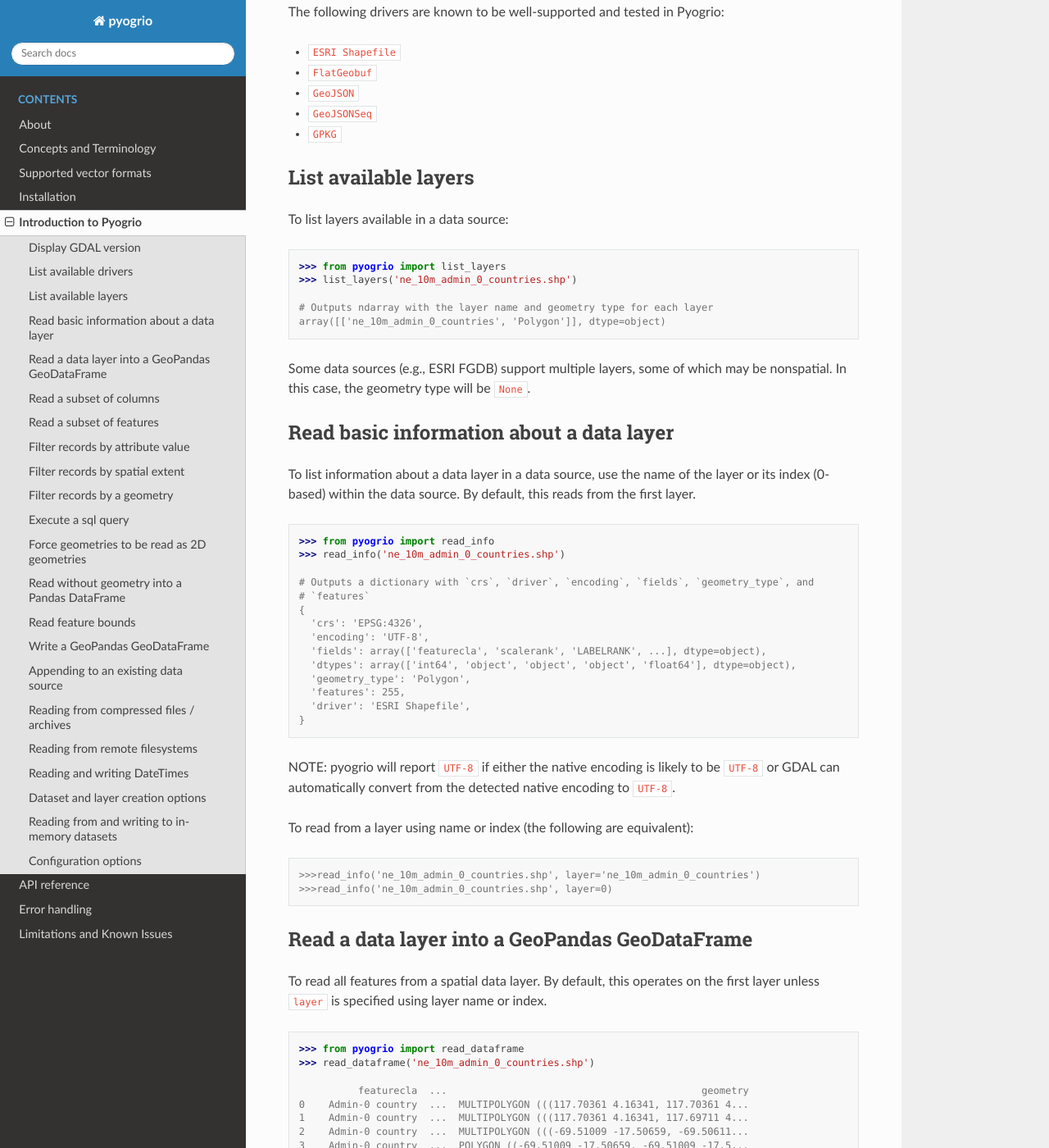
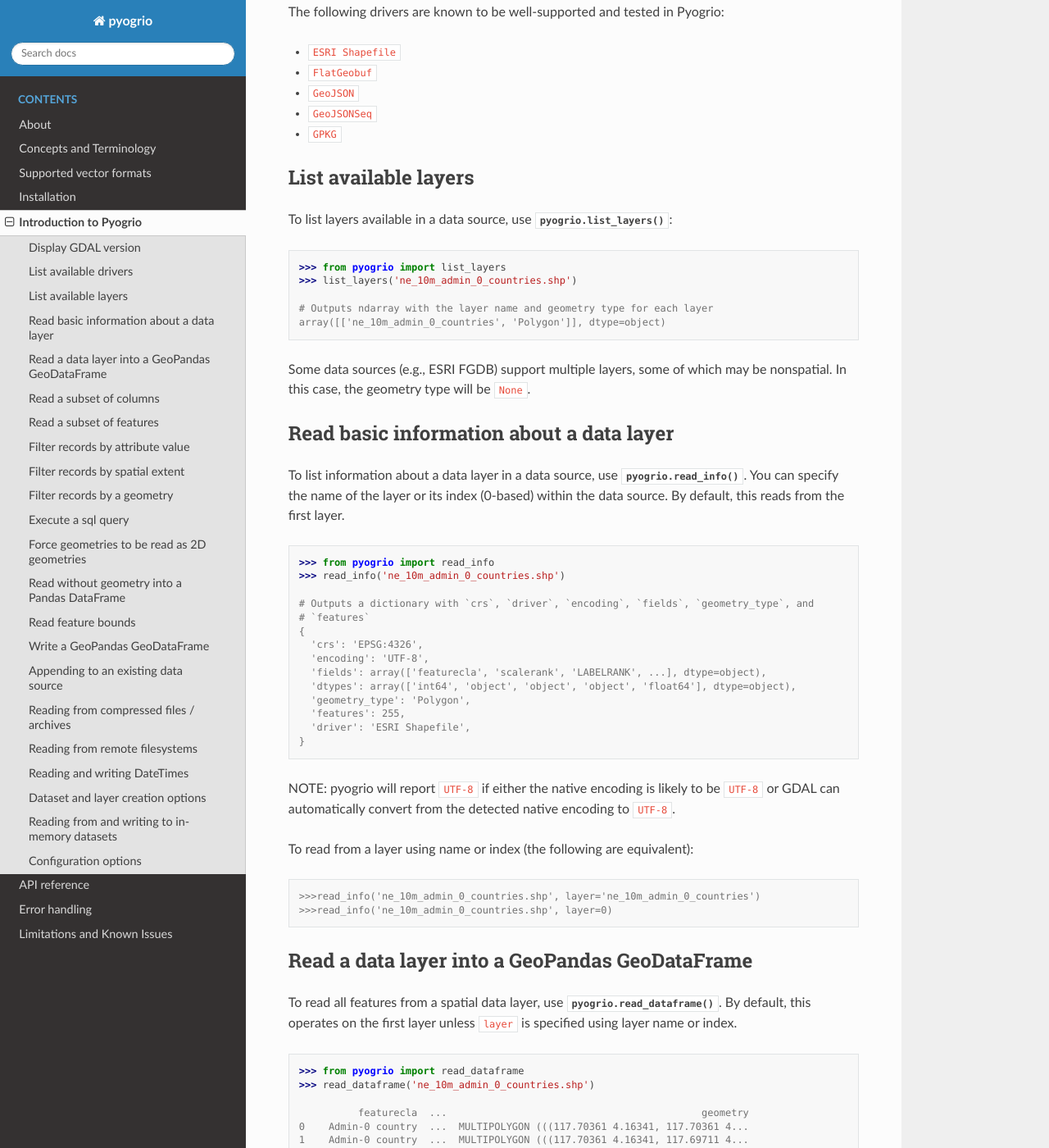
Before and after one commit to geopandas/pyogrio, a Sphinx documentation site: the page built from docs/source/introduction.md, in a window 1280 px wide and 1400 px high, scrolled down 1031 px. Shown: the whole window at 82% size. Built offline with Sphinx 7.4.7 and the Read the Docs theme 3.1.0, drawn with Linux system fonts in a browser that asks for light colours; the version number could not be read and is left out; some of the changed text lies outside the part shown.

Commit message:
Add some more cross-references to the functions

````diff
--- a/docs/source/introduction.md
+++ b/docs/source/introduction.md
@@ -53,7 +53,7 @@ The following drivers are known to be well-supported and tested in Pyogrio:
 
 ## List available layers
 
-To list layers available in a data source:
+To list layers available in a data source, use {func}`pyogrio.list_layers()`:
 
 ```python
 >>> from pyogrio import list_layers
@@ -68,9 +68,9 @@ be nonspatial. In this case, the geometry type will be `None`.
 
 ## Read basic information about a data layer
 
-To list information about a data layer in a data source, use the name of the layer
-or its index (0-based) within the data source. By default, this reads from the
-first layer.
+To list information about a data layer in a data source, use
+{func}`pyogrio.read_info()`. You can specify the name of the layer or its index
+(0-based) within the data source. By default, this reads from the first layer.
 
 ```python
 >>> from pyogrio import read_info
@@ -102,8 +102,9 @@ To read from a layer using name or index (the following are equivalent):
 
 ## Read a data layer into a GeoPandas GeoDataFrame
 
-To read all features from a spatial data layer. By default, this operates on
-the first layer unless `layer` is specified using layer name or index.
+To read all features from a spatial data layer, use {func}`pyogrio.read_dataframe()`.
+By default, this operates on the first layer unless `layer` is specified using layer
+name or index.
 
 ```python
 >>> from pyogrio import read_dataframe
@@ -368,7 +369,7 @@ This function supports options to subset features from the dataset:
 
 ## Write a GeoPandas GeoDataFrame
 
-You can write a `GeoDataFrame` `df` to a file as follows:
+You can write a `GeoDataFrame` `df` to a file as with {func}`pyogrio.write_dataframe()`:
 
 ```python
 >>> from pyogrio import write_dataframe
````
Also changed, not shown: other parts of docs/source/introduction.md (+1 -1 lines), docs/source/install.md (+1 -1 lines).
